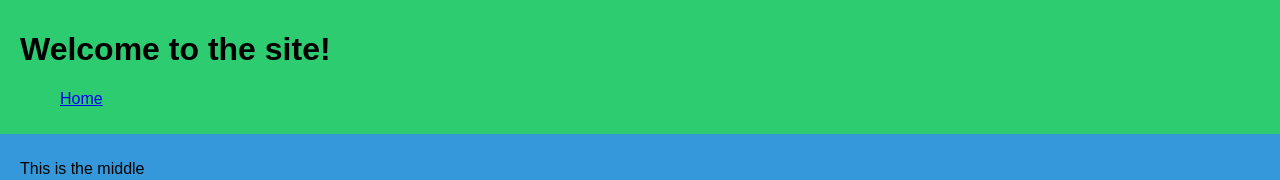
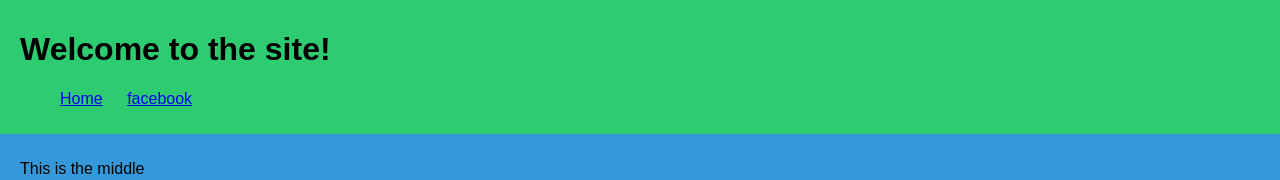
Before and after one commit to KishoreNewton/testSite2, a plain HTML site: page index.html in a window 1280 px wide. Shown: the top 180 px of the page. Drawn offline with Linux system fonts and the light colour scheme.

Commit message:
Added facebook

```diff
--- a/index.html
+++ b/index.html
@@ -16,6 +16,9 @@
                         <li>
                             <a href="https://www.youtube.com/">Home</a>
                         </li>
+                        <li>
+                            <a href="https://www.facebook.com/">facebook</a>
+                        </li>
                     </ul>
                 </div>
 
```
